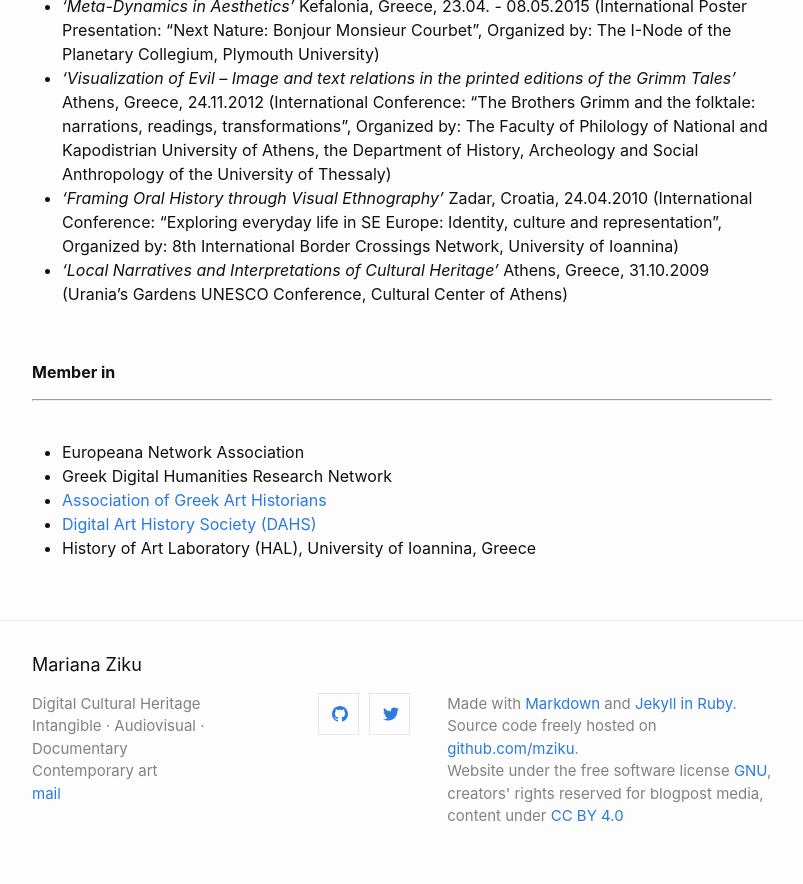
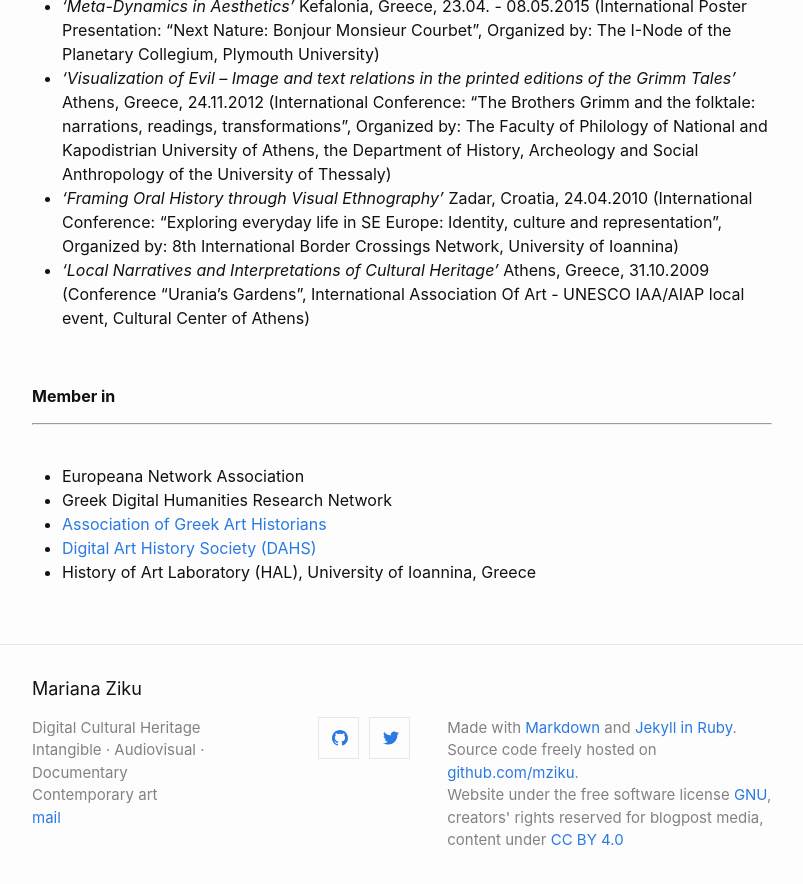
Before and after one commit to mziku/mziku.github.io, a Jekyll site: the page built from publications.md, in a window 1280 px wide and 900 px high, scrolled down 1718 px. Shown: the top 884 px of the window, without its empty margins (238-1041 px from the left). Built offline with Jekyll 4.4.1, drawn with Linux system fonts in a browser that asks for light colours.

Commit message:
Update publications.md

```diff
--- a/publications.md
+++ b/publications.md
@@ -47,7 +47,7 @@
 - *'Meta-Dynamics in Aesthetics'* Kefalonia, Greece, 23.04. - 08.05.2015 (International Poster Presentation: “Next Nature: Bonjour Monsieur Courbet”, Organized by: The I-Node of the Planetary Collegium, Plymouth University)
 - *'Visualization of Evil – Image and text relations in the printed editions of the Grimm Tales'* Athens, Greece, 24.11.2012 (International Conference: "The Brothers Grimm and the folktale: narrations, readings, transformations", Organized by: The Faculty of Philology of National and Kapodistrian University of Athens, the Department of History, Archeology and Social Anthropology of the University of Thessaly)
 - *'Framing Oral History through Visual Ethnography'* Zadar, Croatia, 24.04.2010 (International Conference: “Exploring everyday life in SE Europe: Identity, culture and representation”, Organized by: 8th International Border Crossings Network, University of Ioannina)
-- *'Local Narratives and Interpretations of Cultural Heritage'* Athens, Greece, 31.10.2009 (Urania's Gardens UNESCO Conference, Cultural Center of Athens)
+- *'Local Narratives and Interpretations of Cultural Heritage'* Athens, Greece, 31.10.2009 (Conference "Urania's Gardens", International Association Of Art - UNESCO IAA/AIAP local event, Cultural Center of Athens)
 
 <br>
 
```
